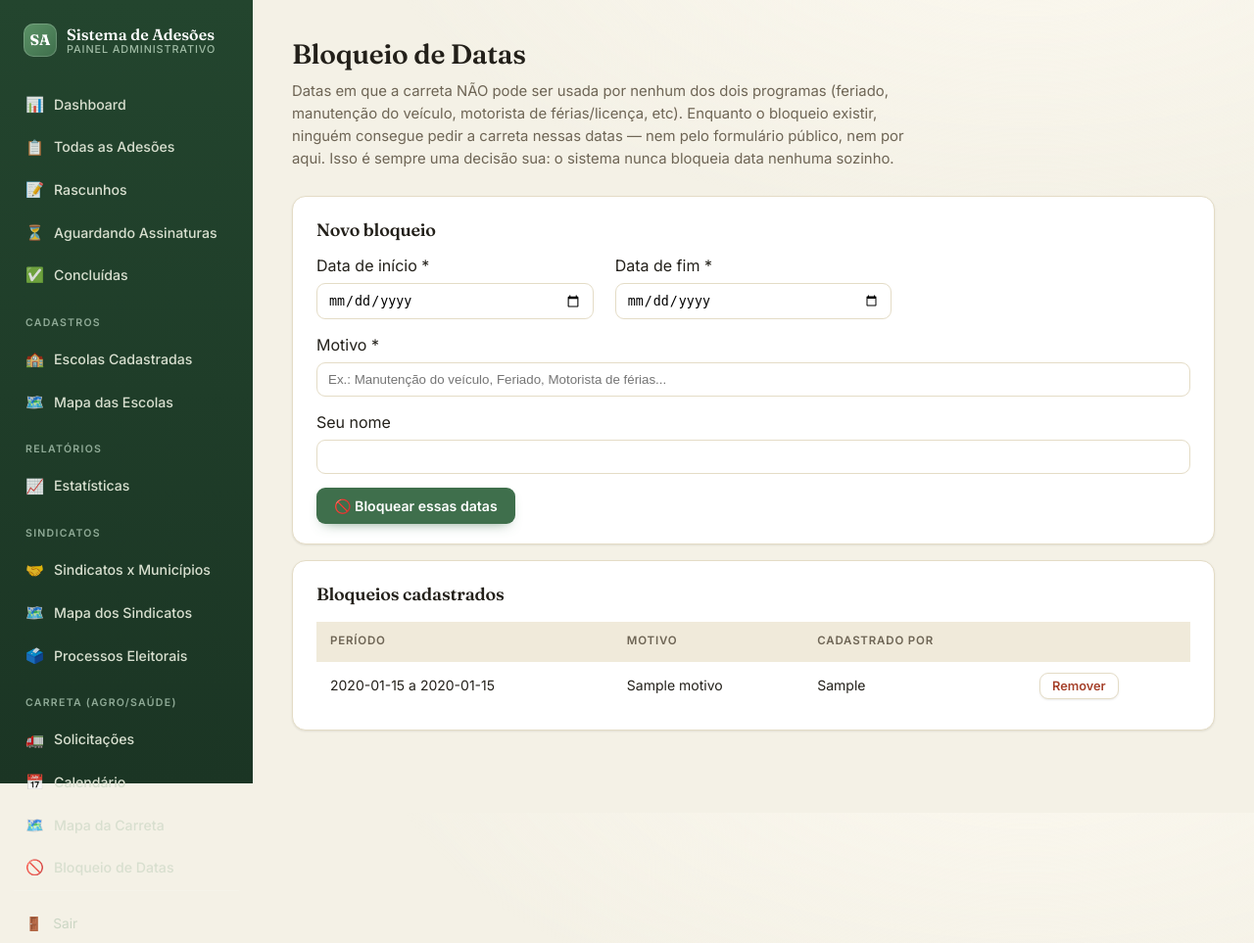
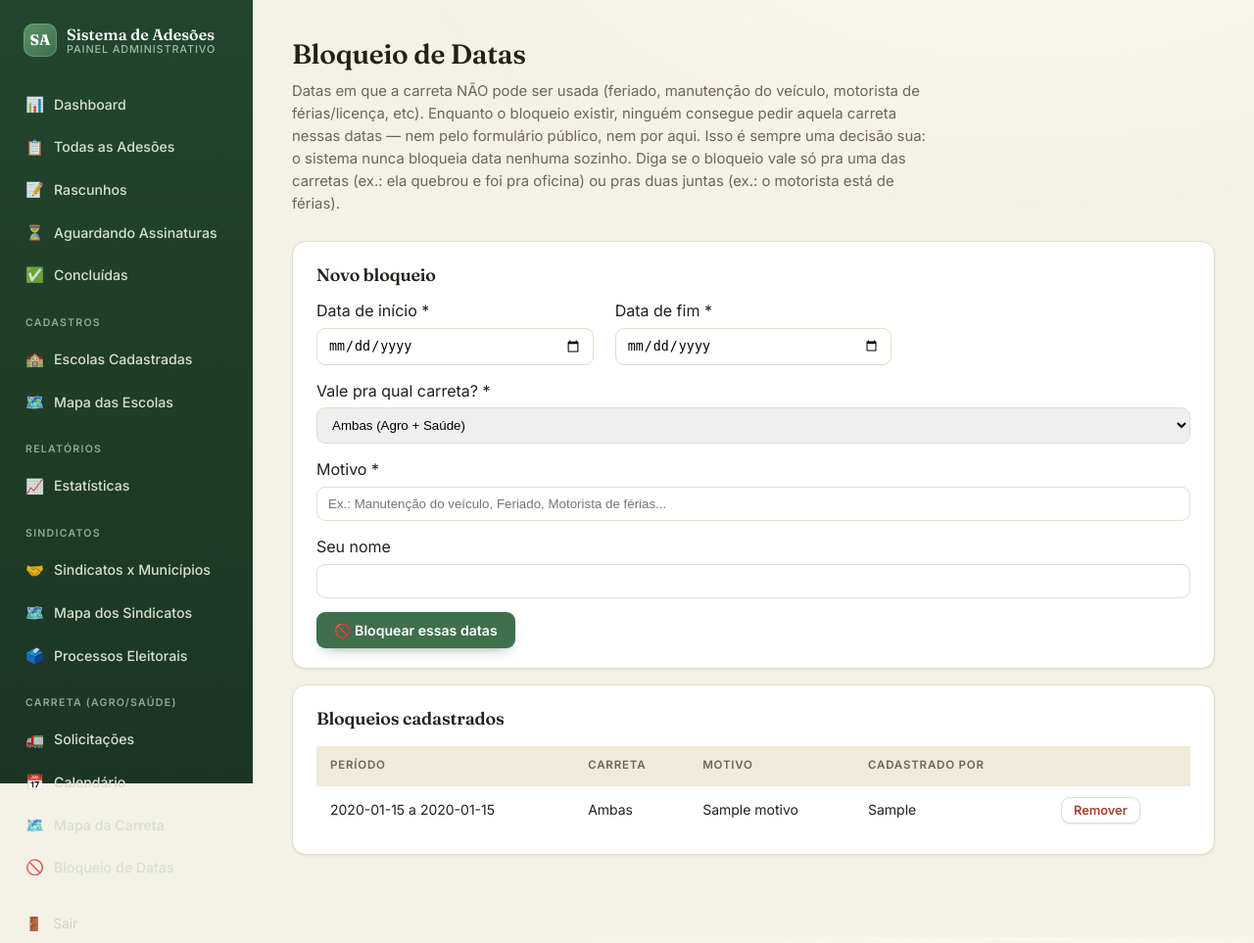
Before and after one commit to Ciiagro/adesoes_ps, a Flask app: template templates/admin_carreta_bloqueios.html in a window 1280 px wide. Shown: the whole page at 98% size. Run offline with Flask 3, Linux system fonts and the light colour scheme; the template is opened without the code that fills it: most values are stand-ins (such as "Sample title", 1, 10 or a date in 2020); parts of the project's set-up code (start-up, migrations or seed data) failed here and were passed over.

Commit message:
Formulário público só pra Carreta do Agro; bloqueios agora podem ser por programa

```diff
--- a/app.py
+++ b/app.py
@@ -1919,20 +1919,27 @@ def carreta_form():
         )
 
     if request.method == "POST":
+        # Esse formulário público só é pra Carreta do Agro — a Saúde passou
+        # a ser cadastrada só pelo admin (ver admin_carreta_nova). Fixa o
+        # valor aqui no servidor (não só no campo escondido do HTML) pra
+        # ninguém conseguir mandar "carreta_saude" manipulando o POST.
+        form = request.form.copy()
+        form["tipo_recurso"] = "carreta_agro"
+
         # Número e data do ofício viraram obrigatórios aqui no formulário
         # público — só nesse formulário, sem mexer na regra do cadastro
         # pelo admin.
-        if not (request.form.get("numero_oficio") or "").strip():
+        if not (form.get("numero_oficio") or "").strip():
             flash("Informe o número do ofício.")
             return _renderizar_formulario()
-        if not (request.form.get("data_oficio") or "").strip():
+        if not (form.get("data_oficio") or "").strip():
             flash("Informe a data do ofício.")
             return _renderizar_formulario()
         # O sindicato solicitante virou obrigatório aqui no formulário
         # público (a pessoa escolhe o sindicato de uma lista, e o município
         # abaixo é filtrado por ele) — só nesse formulário público, sem
         # mexer na regra do cadastro pelo admin.
-        if not (request.form.get("sindicato_nome") or "").strip():
+        if not (form.get("sindicato_nome") or "").strip():
             flash("Informe o sindicato solicitante.")
             return _renderizar_formulario()
         # O Termo de Ciência do Manual da Carreta também virou obrigatório
@@ -1946,7 +1953,7 @@ def carreta_form():
             return _renderizar_formulario()
         try:
             solicitacao = carr.criar_solicitacao(
-                db, request.form, request.files.getlist("oficios"), arquivo_termo
+                db, form, request.files.getlist("oficios"), arquivo_termo
             )
         except ValueError as erro:
             flash(str(erro))
@@ -2396,6 +2403,7 @@ def admin_carreta_bloqueios():
         "admin_carreta_bloqueios.html",
         pagina_ativa="carreta_bloqueios",
         bloqueios=carr.listar_bloqueios(db),
+        tipos_recurso=carr.TIPOS_RECURSO,
     )
 
 
--- a/carreta.py
+++ b/carreta.py
@@ -346,7 +346,7 @@ def atualizar_solicitacao(db, solicitacao, form, arquivos_upload=None, arquivos_
         raise ValueError("Informe as datas de início e fim do evento.")
     if data_fim < data_inicio:
         raise ValueError("A data final não pode ser antes da data inicial.")
-    bloqueios = verificar_bloqueio(db, data_inicio, data_fim)
+    bloqueios = verificar_bloqueio(db, data_inicio, data_fim, tipo_recurso=tipo_recurso)
     if bloqueios:
         motivos = "; ".join(
             f"{b.motivo} ({b.data_inicio.strftime('%d/%m')} a {b.data_fim.strftime('%d/%m')})" for b in bloqueios
@@ -408,18 +408,26 @@ def verificar_conflito(db, data_inicio, data_fim, excluir_id=None):
     return query.order_by(SolicitacaoCarreta.data_inicio).all()
 
 
-def verificar_bloqueio(db, data_inicio, data_fim):
+def verificar_bloqueio(db, data_inicio, data_fim, tipo_recurso=None):
     """Bloqueios de data (feriado, manutenção, motorista de férias...)
     CADASTRADOS PELO ADMIN — nunca criados automaticamente pelo sistema —
-    que cobrem algum dia dentro do período pedido. Usado tanto pra travar
-    pedido novo (público ou pelo admin) quanto pra mostrar no calendário."""
-    return (
+    que cobrem algum dia dentro do período pedido.
+
+    Se `tipo_recurso` for informado, só devolve os bloqueios que valem pra
+    aquele programa: os gerais (tipo_recurso NULL, valem pros dois) e os
+    específicos daquele programa. Sem informar `tipo_recurso`, devolve
+    TODOS os bloqueios do período (é o que a visão geral do admin usa,
+    pra mostrar tudo de uma vez)."""
+    query = (
         db.query(BloqueioCarreta)
         .filter(BloqueioCarreta.data_inicio <= data_fim)
         .filter(BloqueioCarreta.data_fim >= data_inicio)
-        .order_by(BloqueioCarreta.data_inicio)
-        .all()
     )
+    if tipo_recurso:
+        query = query.filter(
+            or_(BloqueioCarreta.tipo_recurso.is_(None), BloqueioCarreta.tipo_recurso == tipo_recurso)
+        )
+    return query.order_by(BloqueioCarreta.data_inicio).all()
 
 
 def criar_bloqueio(db, form, criado_por=None):
@@ -430,6 +438,7 @@ def criar_bloqueio(db, form, criado_por=None):
     data_inicio = _texto_para_data(form.get("data_inicio"))
     data_fim = _texto_para_data(form.get("data_fim"))
     motivo = _limpar(form.get("motivo"))
+    tipo_recurso = _limpar(form.get("tipo_recurso")) or None  # vazio/"" vira None = vale pros dois
 
     if not data_inicio or not data_fim:
         raise ValueError("Informe as datas de início e fim do bloqueio.")
@@ -437,9 +446,11 @@ def criar_bloqueio(db, form, criado_por=None):
         raise ValueError("A data final não pode ser antes da data inicial.")
     if not motivo:
         raise ValueError("Informe o motivo do bloqueio.")
+    if tipo_recurso and tipo_recurso not in TIPOS_RECURSO:
+        raise ValueError("Programa inválido.")
 
     bloqueio = BloqueioCarreta(
-        data_inicio=data_inicio, data_fim=data_fim, motivo=motivo,
+        data_inicio=data_inicio, data_fim=data_fim, motivo=motivo, tipo_recurso=tipo_recurso,
         criado_por=_limpar(criado_por) or "não informado",
     )
     db.add(bloqueio)
@@ -527,7 +538,7 @@ def criar_solicitacao(db, form, arquivos_upload, arquivos_termo=None):
         raise ValueError("Informe as datas de início e fim do evento.")
     if data_fim < data_inicio:
         raise ValueError("A data final não pode ser antes da data inicial.")
-    bloqueios = verificar_bloqueio(db, data_inicio, data_fim)
+    bloqueios = verificar_bloqueio(db, data_inicio, data_fim, tipo_recurso=tipo_recurso)
     if bloqueios:
         motivos = "; ".join(
             f"{b.motivo} ({b.data_inicio.strftime('%d/%m')} a {b.data_fim.strftime('%d/%m')})" for b in bloqueios
--- a/templates/admin_carreta_bloqueios.html
+++ b/templates/admin_carreta_bloqueios.html
@@ -3,10 +3,11 @@
 <div class="page-head">
   <h1>Bloqueio de Datas</h1>
   <p class="sub">
-    Datas em que a carreta NÃO pode ser usada por nenhum dos dois programas (feriado, manutenção do
-    veículo, motorista de férias/licença, etc). Enquanto o bloqueio existir, ninguém consegue pedir a
-    carreta nessas datas — nem pelo formulário público, nem por aqui. Isso é sempre uma decisão sua:
-    o sistema nunca bloqueia data nenhuma sozinho.
+    Datas em que a carreta NÃO pode ser usada (feriado, manutenção do veículo, motorista de
+    férias/licença, etc). Enquanto o bloqueio existir, ninguém consegue pedir aquela carreta nessas
+    datas — nem pelo formulário público, nem por aqui. Isso é sempre uma decisão sua: o sistema
+    nunca bloqueia data nenhuma sozinho. Diga se o bloqueio vale só pra uma das carretas (ex.: ela
+    quebrou e foi pra oficina) ou pras duas juntas (ex.: o motorista está de férias).
   </p>
 </div>
 
@@ -21,6 +22,15 @@
       <label>
         <span class="rot" style="display:block;margin-bottom:5px;">Data de fim *</span>
         <input type="date" name="data_fim" required style="width:100%;padding:9px 11px;border:1px solid var(--line);border-radius:9px;">
+      </label>
+      <label style="grid-column:1/-1;">
+        <span class="rot" style="display:block;margin-bottom:5px;">Vale pra qual carreta? *</span>
+        <select name="tipo_recurso" required style="width:100%;padding:9px 11px;border:1px solid var(--line);border-radius:9px;">
+          <option value="">Ambas (Agro + Saúde)</option>
+          {% for chave, rotulo in tipos_recurso.items() %}
+          <option value="{{ chave }}">Só {{ rotulo }}</option>
+          {% endfor %}
+        </select>
       </label>
       <label style="grid-column:1/-1;">
         <span class="rot" style="display:block;margin-bottom:5px;">Motivo *</span>
@@ -42,12 +52,13 @@
   {% else %}
   <table>
     <thead>
-      <tr><th>Período</th><th>Motivo</th><th>Cadastrado por</th><th></th></tr>
+      <tr><th>Período</th><th>Carreta</th><th>Motivo</th><th>Cadastrado por</th><th></th></tr>
     </thead>
     <tbody>
       {% for b in bloqueios %}
       <tr>
         <td>{{ b.data_inicio.strftime('%d/%m/%Y') }} a {{ b.data_fim.strftime('%d/%m/%Y') }}</td>
+        <td>{{ tipos_recurso.get(b.tipo_recurso, 'Ambas') }}</td>
         <td>{{ b.motivo }}</td>
         <td>{{ b.criado_por or '—' }}</td>
         <td>
--- a/templates/admin_carreta_calendario.html
+++ b/templates/admin_carreta_calendario.html
@@ -34,8 +34,8 @@
         <td style="vertical-align:top;height:110px;max-width:150px;{% if bloqueio_dia %}background:#E3DCC8;{% elif ocupado %}background:#F9E7E0;{% endif %}">
           <div style="font-weight:700;">{{ dia.day }}</div>
           {% for b in bloqueio_dia or [] %}
-          <div title="{{ b.motivo }}" style="display:block;margin-top:4px;padding:2px 4px;border-radius:4px;background:#D9CFAE;color:#5C4A1E;font-size:.65rem;font-weight:700;white-space:nowrap;overflow:hidden;text-overflow:ellipsis;">
-            🚫 {{ b.motivo }}
+          <div title="{{ b.motivo }} ({{ tipos_recurso.get(b.tipo_recurso, 'Ambas as carretas') }})" style="display:block;margin-top:4px;padding:2px 4px;border-radius:4px;background:#D9CFAE;color:#5C4A1E;font-size:.65rem;font-weight:700;white-space:nowrap;overflow:hidden;text-overflow:ellipsis;">
+            🚫 {{ b.motivo }}{% if b.tipo_recurso %} ({{ 'Agro' if b.tipo_recurso == 'carreta_agro' else 'Saúde' }}){% endif %}
           </div>
           {% endfor %}
           {% for s in ocupado or [] %}
--- a/templates/index.html
+++ b/templates/index.html
@@ -31,7 +31,7 @@
       <circle cx="6" cy="19.5" r="1.7"/>
       <circle cx="18" cy="19.5" r="1.7"/>
     </svg>
-    <h2>Carreta (Agro ou Saúde)</h2>
+    <h2>Carreta do Agro</h2>
     <p>Solicitar a carreta pra um evento no seu município.</p>
   </a>
 </div>
```
Also changed, not shown: carreta_schema.sql (+7 -0 lines), models.py (+12 -6 lines), templates/carreta_form.html (+2 -9 lines), 1 other file.
